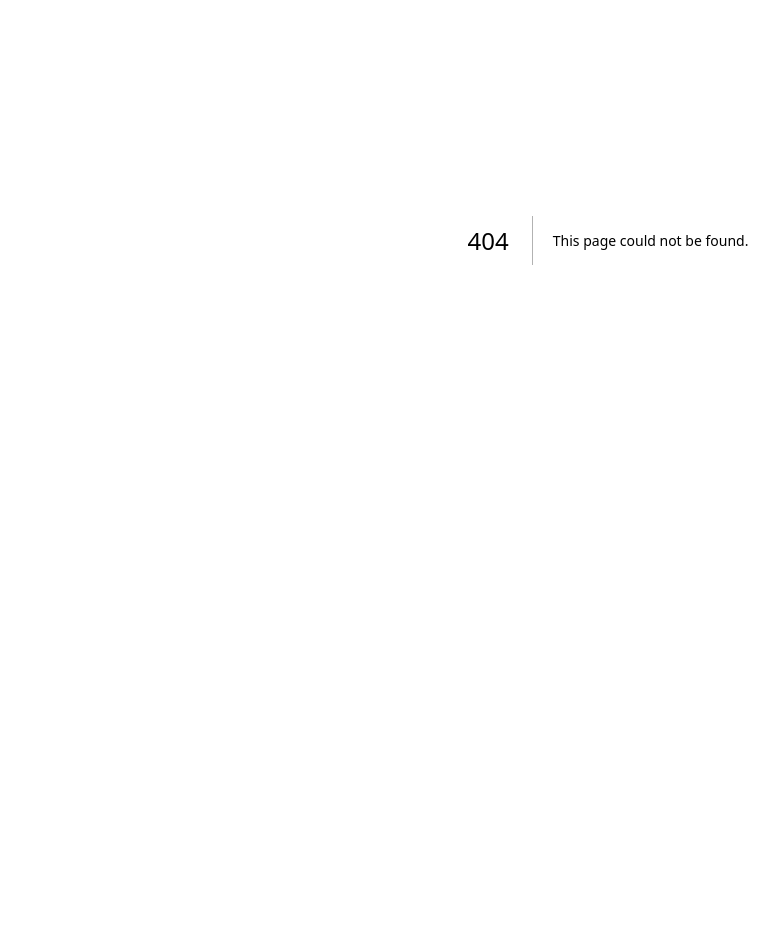
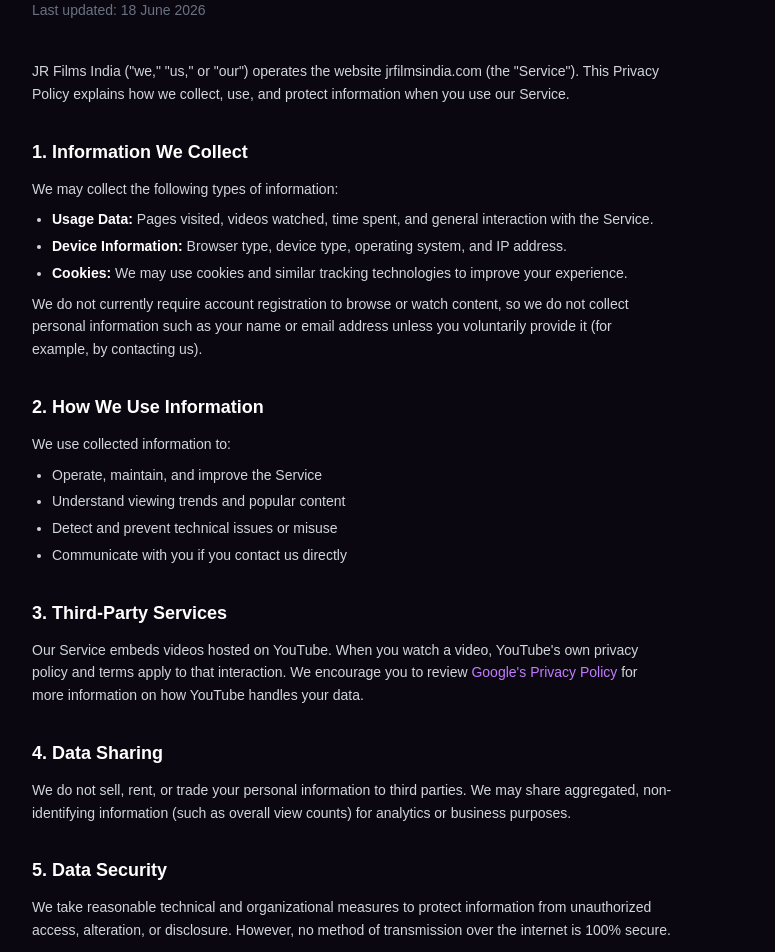
Before and after one commit to jrfilmsindia-glitch/jrfilmsindia, a Next.js app: page /privacy-policy in a window 1280 px wide. Before the commit this address had no page. Shown: the part 160-1112 px from the top of the page, without its empty margins (32-807 px from the left). Before the commit the page ends 800 px from the top, so only its background shows below. Built offline with nearby package versions, Linux system fonts and the light colour scheme.

Commit message:
add privacy policy and terms of use pages

```diff
--- /dev/null
+++ b/app/privacy-policy/page.tsx
@@ -0,0 +1,92 @@
+import Navbar from '@/components/Navbar'
+import Footer from '@/components/Footer'
+
+export default function PrivacyPolicyPage() {
+  return (
+    <main className="min-h-screen bg-[#0a0710]">
+      <Navbar />
+      <div className="pt-28 px-6 md:px-16 pb-16 max-w-3xl">
+        <h1 className="text-white text-3xl font-bold mb-3">Privacy Policy</h1>
+        <p className="text-gray-500 text-sm mb-10">Last updated: {new Date().toLocaleDateString('en-IN', { year: 'numeric', month: 'long', day: 'numeric' })}</p>
+
+        <div className="space-y-8 text-gray-300 text-sm leading-relaxed">
+          <section>
+            <p>
+              JR Films India ("we," "us," or "our") operates the website jrfilmsindia.com (the "Service"). This Privacy Policy explains how we collect, use, and protect information when you use our Service.
+            </p>
+          </section>
+
+          <section>
+            <h2 className="text-white text-lg font-semibold mb-3">1. Information We Collect</h2>
+            <p className="mb-2">We may collect the following types of information:</p>
+            <ul className="list-disc pl-5 space-y-1">
+              <li><strong className="text-white">Usage Data:</strong> Pages visited, videos watched, time spent, and general interaction with the Service.</li>
+              <li><strong className="text-white">Device Information:</strong> Browser type, device type, operating system, and IP address.</li>
+              <li><strong className="text-white">Cookies:</strong> We may use cookies and similar tracking technologies to improve your experience.</li>
+            </ul>
+            <p className="mt-2">
+              We do not currently require account registration to browse or watch content, so we do not collect personal information such as your name or email address unless you voluntarily provide it (for example, by contacting us).
+            </p>
+          </section>
+
+          <section>
+            <h2 className="text-white text-lg font-semibold mb-3">2. How We Use Information</h2>
+            <p className="mb-2">We use collected information to:</p>
+            <ul className="list-disc pl-5 space-y-1">
+              <li>Operate, maintain, and improve the Service</li>
+              <li>Understand viewing trends and popular content</li>
+              <li>Detect and prevent technical issues or misuse</li>
+              <li>Communicate with you if you contact us directly</li>
+            </ul>
+          </section>
+
+          <section>
+            <h2 className="text-white text-lg font-semibold mb-3">3. Third-Party Services</h2>
+            <p>
+              Our Service embeds videos hosted on YouTube. When you watch a video, YouTube's own privacy policy and terms apply to that interaction. We encourage you to review{' '}
+              <a href="https://policies.google.com/privacy" target="_blank" className="text-purple-400 hover:underline">Google's Privacy Policy</a>{' '}
+              for more information on how YouTube handles your data.
+            </p>
+          </section>
+
+          <section>
+            <h2 className="text-white text-lg font-semibold mb-3">4. Data Sharing</h2>
+            <p>
+              We do not sell, rent, or trade your personal information to third parties. We may share aggregated, non-identifying information (such as overall view counts) for analytics or business purposes.
+            </p>
+          </section>
+
+          <section>
+            <h2 className="text-white text-lg font-semibold mb-3">5. Data Security</h2>
+            <p>
+              We take reasonable technical and organizational measures to protect information from unauthorized access, alteration, or disclosure. However, no method of transmission over the internet is 100% secure.
+            </p>
+          </section>
+
+          <section>
+            <h2 className="text-white text-lg font-semibold mb-3">6. Children's Privacy</h2>
+            <p>
+              Our Service is not directed at children under 13, and we do not knowingly collect personal information from children under 13.
+            </p>
+          </section>
+
+          <section>
+            <h2 className="text-white text-lg font-semibold mb-3">7. Changes to This Policy</h2>
+            <p>
+              We may update this Privacy Policy from time to time. Changes will be posted on this page with an updated "Last updated" date.
+            </p>
+          </section>
+
+          <section>
+            <h2 className="text-white text-lg font-semibold mb-3">8. Contact Us</h2>
+            <p>
+              If you have questions about this Privacy Policy, please contact us through our social media channels listed on our{' '}
+              <a href="/about" className="text-purple-400 hover:underline">About page</a>.
+            </p>
+          </section>
+        </div>
+      </div>
+      <Footer />
+    </main>
+  )
+}
--- a/components/Footer.tsx
+++ b/components/Footer.tsx
@@ -30,8 +30,8 @@
           <div>
             <h4 className="text-white text-sm font-semibold mb-4">Legal</h4>
             <ul className="space-y-2">
-              <li><a href="#" className="text-gray-400 text-sm hover:text-purple-500 transition">Privacy Policy</a></li>
-              <li><a href="#" className="text-gray-400 text-sm hover:text-purple-500 transition">Terms of Use</a></li>
+              <li><a href="/privacy-policy" className="text-gray-400 text-sm hover:text-purple-500 transition">Privacy Policy</a></li>
+              <li><a href="/terms-of-use" className="text-gray-400 text-sm hover:text-purple-500 transition">Terms of Use</a></li>
               <li><a href="#" className="text-gray-400 text-sm hover:text-purple-500 transition">Contact Us</a></li>
             </ul>
           </div>
```
